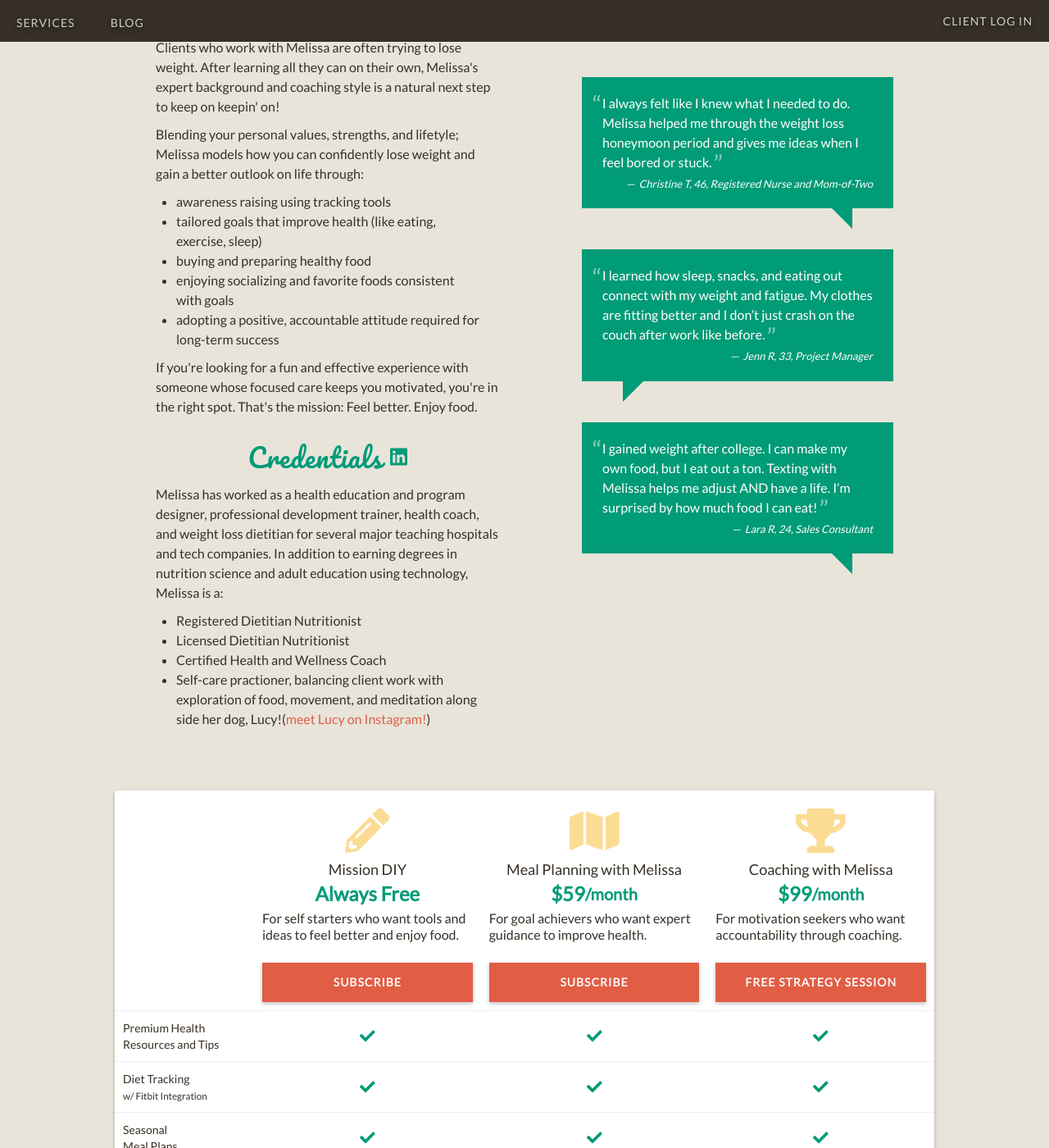
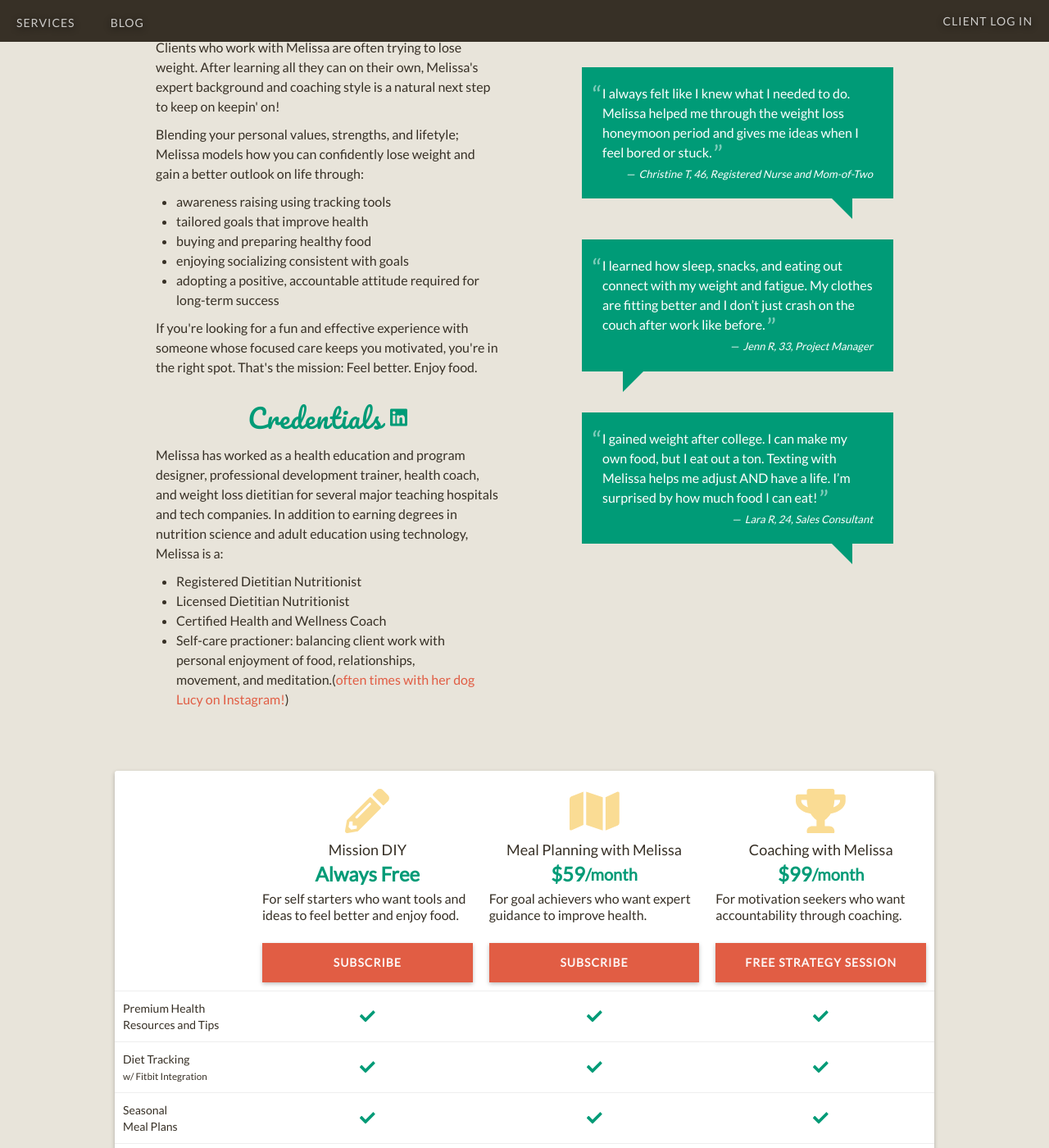
Before and after one commit to davelandry/missionnutrition, a Jekyll site: the page built from index.html, in a window 1280 px wide and 1400 px high, scrolled down 720 px. Shown: the whole window at 82% size. Built offline with Jekyll 4.4.1, drawn with Linux system fonts in a browser that asks for light colours; nearby versions of some CDN libraries.

Commit message:
txt update

```diff
--- a/_includes/Bio.html
+++ b/_includes/Bio.html
@@ -14,9 +14,9 @@
   </p>
   <ul>
     <li> awareness raising using tracking tools </li>
-    <li> tailored goals that improve health (like eating, exercise, sleep) </li>
+    <li> tailored goals that improve health </li>
     <li> buying and preparing healthy food </li>
-    <li> enjoying socializing and favorite foods consistent with goals </li>
+    <li> enjoying socializing consistent with goals </li>
     <li> adopting a positive, accountable attitude required for long-term success </li>
   </ul>
   <p>
@@ -32,7 +32,7 @@
     <li>Registered Dietitian Nutritionist</li>
     <li>Licensed Dietitian Nutritionist</li>
     <li>Certified Health and Wellness Coach</li>
-    <li>Self-care practioner, balancing client work with exploration of food, movement, and meditation along side her dog, Lucy!(<a href="https://www.instagram.com/p/BRoz9kkFQVv/?taken-by=missionnutritionboston" target="_blank">meet Lucy on Instagram!</a>)</li>
+    <li>Self-care practioner: balancing client work with personal enjoyment of food, relationships, movement, and meditation.(<a href="https://www.instagram.com/p/BRoz9kkFQVv/?taken-by=missionnutritionboston" target="_blank">often times with her dog Lucy on Instagram!</a>)</li>
   </ul>
 
 </section>
```
